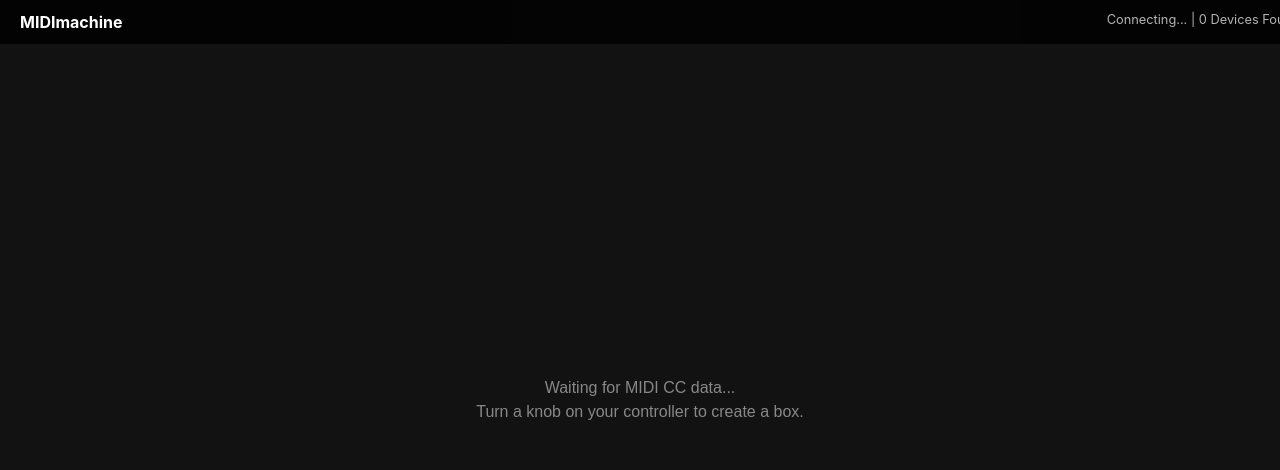
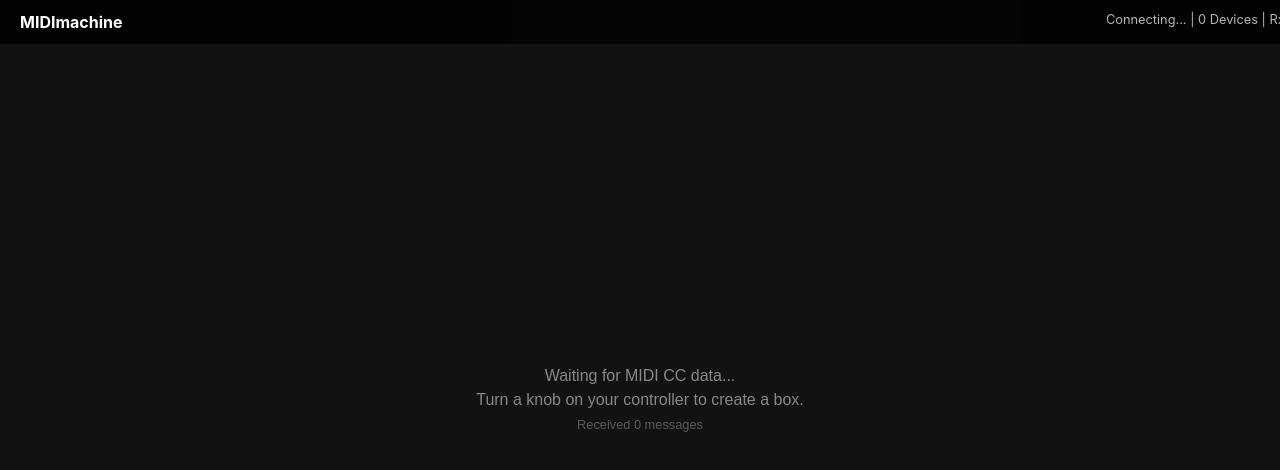
Before and after one commit to DeepfishAI/MIDImachine, a React (Vite) app in the folder client/: page / in a window 1280 px wide. Shown: the top 470 px of the page. Built offline with nearby package versions, Linux system fonts and the light colour scheme; no server answers.

Commit message:
Fix: Robust MIDI event handling and debug counters

```diff
--- a/client/src/App.jsx
+++ b/client/src/App.jsx
@@ -62,11 +62,14 @@ function App() {
     });
   }
 
+  const [totalMessages, setTotalMessages] = useState(0);
+
   function onMIDISuccess(midiAccess) {
     const midiInputs = [];
     for (const input of midiAccess.inputs.values()) {
       midiInputs.push(input);
-      input.onmidimessage = getMIDIMessage;
+      // Pass the device name explicitly to avoid access issues
+      input.onmidimessage = (msg) => getMIDIMessage(msg, input.name);
     }
     setInputs(midiInputs);
 
@@ -82,27 +85,33 @@ function App() {
     console.error('Could not access your MIDI devices.');
   }
 
-  function getMIDIMessage(message) {
+  function getMIDIMessage(message, deviceName) {
+    // Debug: Log raw message
+    // console.log("Raw MIDI:", message.data);
+
     const [status, data1, data2] = message.data;
     const command = status & 0xF0;
     const channel = (status & 0x0F) + 1;
+
+    setTotalMessages(prev => prev + 1);
 
     // Only handle CC (176) and NoteOn (144) for discovery (though app spec said CC)
     if (command === 176 || command === 144) {
       const cc = data1; // or Note Number
       const val = data2; // Velocity or Value
-      const deviceName = message.currentTarget.name; // message.target might be null in some implementations, use currentTarget or fallback
+      // Fallback if deviceName wasn't passed (shouldn't happen with new logic)
+      const name = deviceName || message.currentTarget?.name || "Unknown Device";
 
       // Emit to Server
       socket.emit('midi:client:message', {
-        deviceName,
+        deviceName: name,
         channel,
         cc,
         value: val
       });
 
       // Also handle locally immediately for low latency UI
-      handleIncomingMidi({ deviceName, channel, cc, value: val });
+      handleIncomingMidi({ deviceName: name, channel, cc, value: val });
     }
   }
 
@@ -124,7 +133,7 @@ function App() {
       }}>
         <div style={{ fontWeight: 'bold' }}>MIDImachine</div>
         <div style={{ fontSize: '0.8rem', opacity: 0.7 }}>
-          {socket.connected ? 'Server Connected' : 'Connecting...'} | {inputs.length} Devices Found
+          {socket.connected ? 'Server Connected' : 'Connecting...'} | {inputs.length} Devices | Rx: {totalMessages}
         </div>
       </div>
 
@@ -144,7 +153,8 @@ function App() {
           fontFamily: 'sans-serif'
         }}>
           Waiting for MIDI CC data...<br />
-          Turn a knob on your controller to create a box.
+          Turn a knob on your controller to create a box.<br />
+          <span style={{ fontSize: '0.8em', opacity: 0.6 }}>Received {totalMessages} messages</span>
         </div>
       )}
     </>
```
